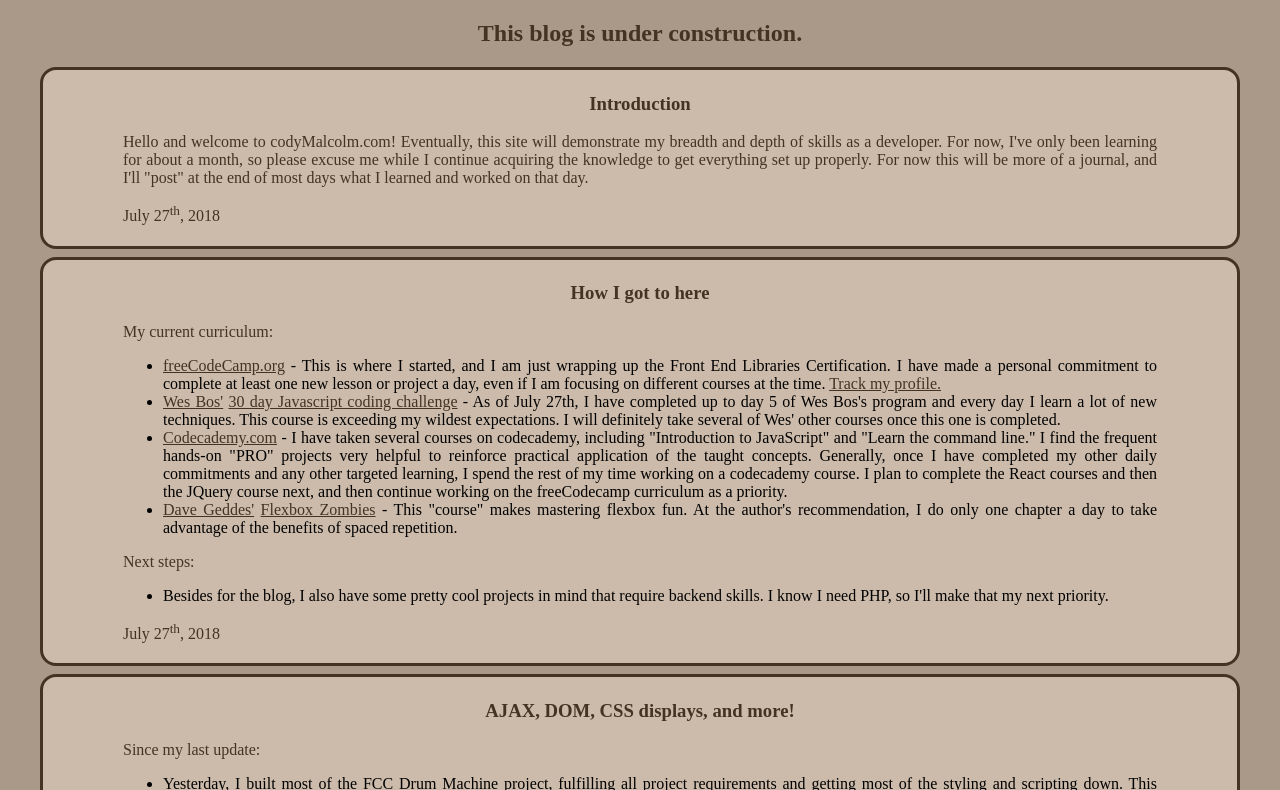
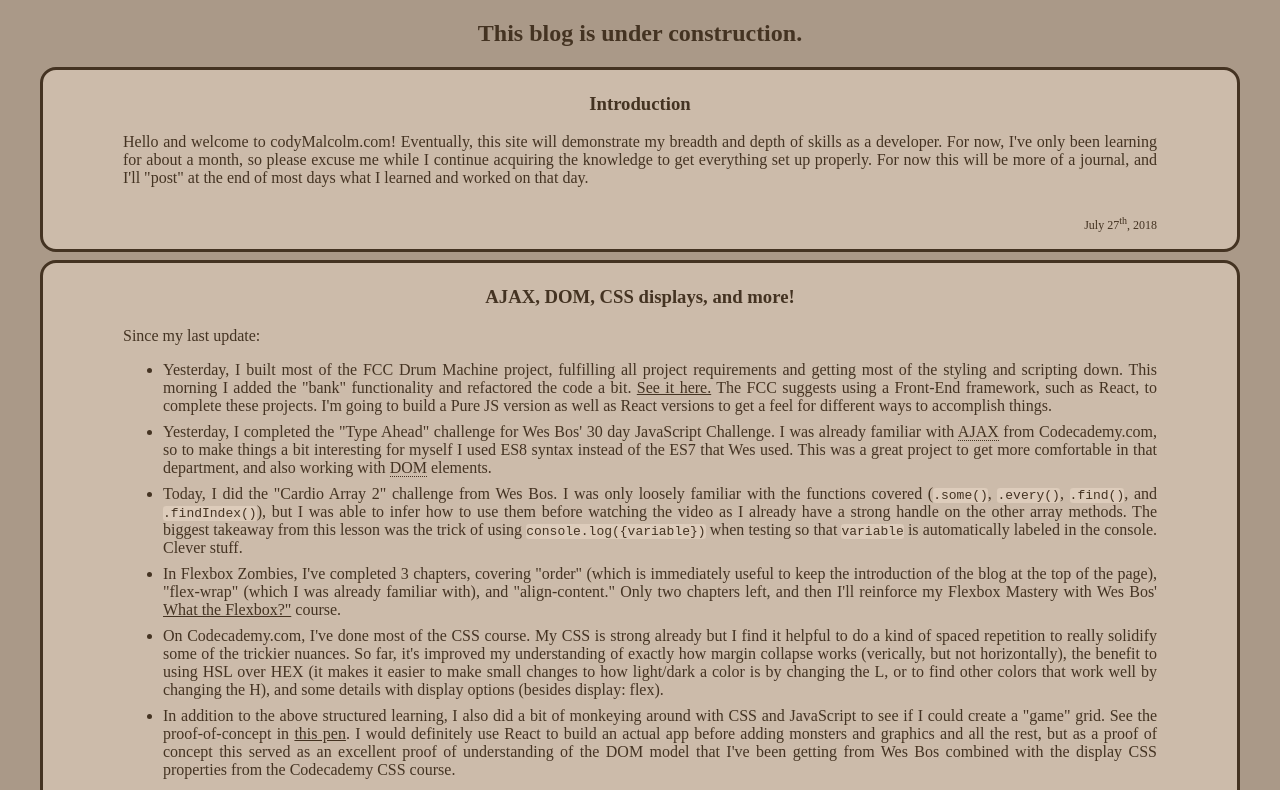
Before and after one commit to codyMalcolm/codyMalcolm.github.io, a plain HTML site: page blog.html in a window 1280 px wide. Shown: the top 790 px of the page. Drawn offline with Linux system fonts and the light colour scheme.

Commit message:
update styles for new tags

```diff
--- a/styles/main.css
+++ b/styles/main.css
@@ -12,11 +12,16 @@
 	--color2: #887766;
 	--color3: #665544;
 	--color4: #443322;
+  --color5: #DDCCBB;
 }
 
 h1, h2, h3, h4, h5, h6, p, label, a {
     text-align: center;
     color: var(--color4);
+}
+
+li {
+  color: var(--color4);
 }
 
 div, body {
@@ -59,8 +64,12 @@ body {
 
 #blog-container {
     display: flex;
-    flex-direction: column;
+    flex-direction: column-reverse;
     align-items: center;
+}
+
+.introduction {
+  order: 1;
 }
 
 .blog-entry {
@@ -77,3 +86,21 @@ body {
 .blog-entry > p {
   text-align: justify;
 }
+
+.blog-entry .date {
+  float: right;
+  font-size: 0.75em;
+}
+
+.acronym {
+  border-bottom: 1px dotted;
+}
+
+li {
+  margin-bottom: 0.5em;
+}
+
+code {
+  background-color: var(--color5);
+  border-radius: 0.25em;
+}
```
